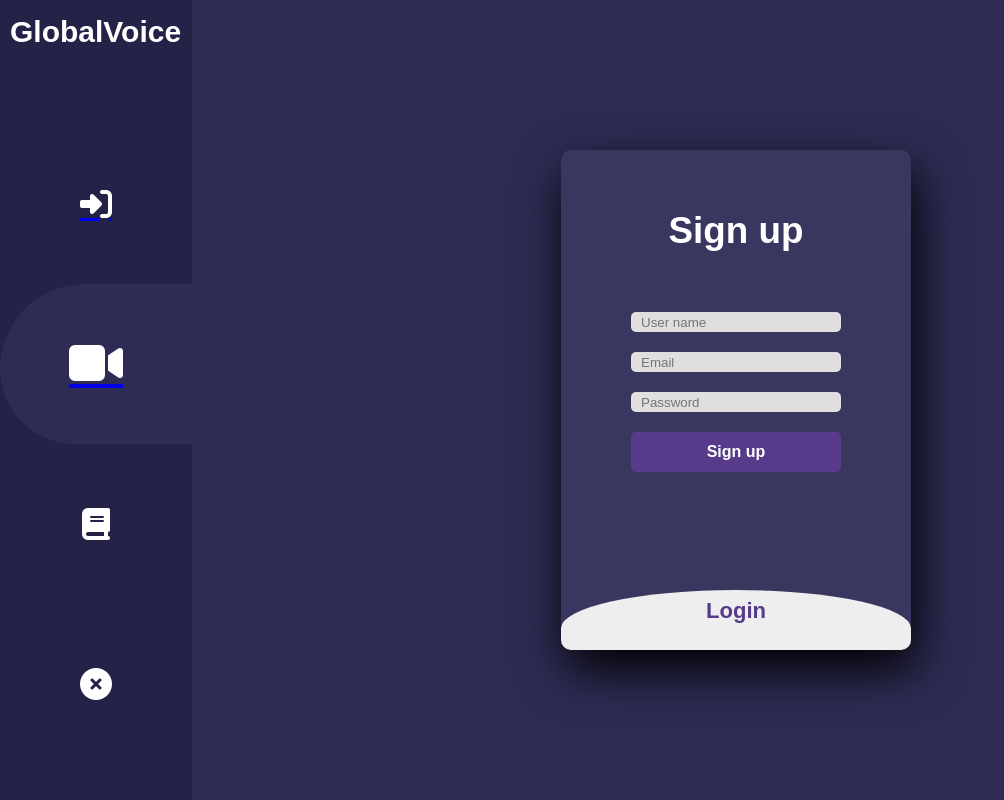
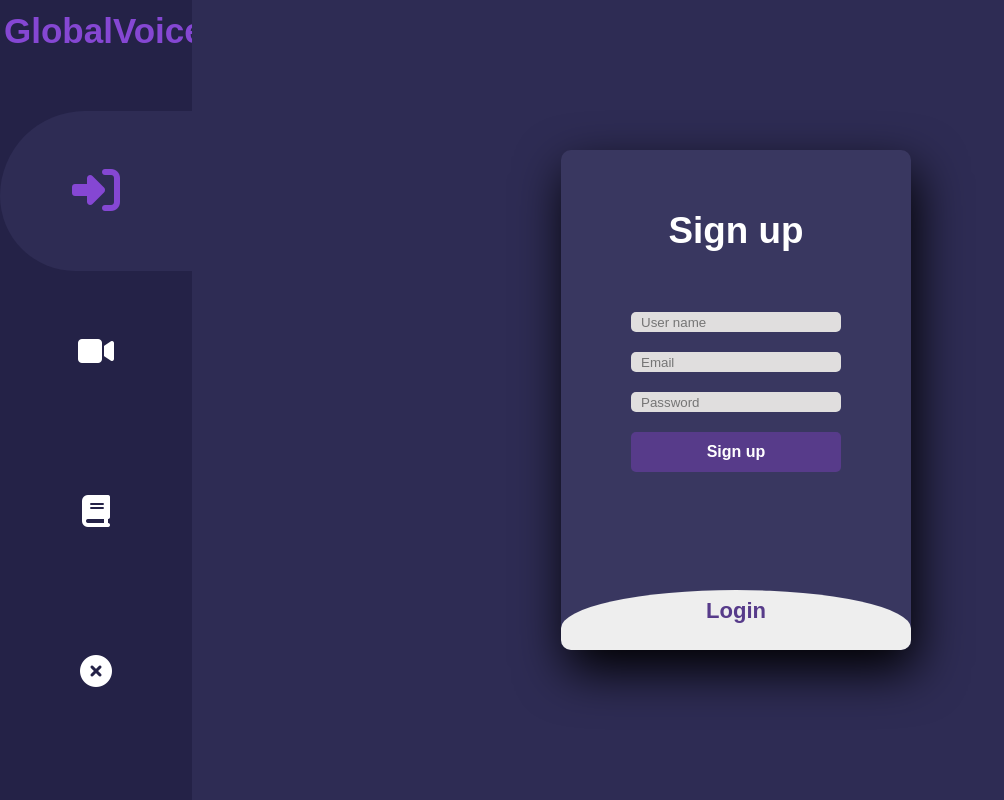
Before and after one commit to Subhamoy-sarkar/GlobalVision, a React (Create React App) app: page / in a window 1280 px wide. Shown: the whole page, without its empty margins (0-1004 px from the left). Built offline with nearby package versions, Linux system fonts and the light colour scheme.

Commit message:
more animations

```diff
--- a/src/components/Drawer.jsx
+++ b/src/components/Drawer.jsx
@@ -2,7 +2,7 @@ import React, { useState } from 'react'
 import { HashLink } from 'react-router-hash-link';
 import '../styles/drawer.css';
 function Drawercontent(props){
-  const[target,setTarget]=useState('videoBtn');
+  const[target,setTarget]=useState('loginBtn');
   const setBtnBg=(id)=>{
     setTarget(id);
   }
--- a/src/styles/drawer.css
+++ b/src/styles/drawer.css
@@ -5,9 +5,9 @@
 }
 #name {
     text-transform: capitalize;
-    color: white;
-    font-size: 30px;
-    padding: 15px 10px;
+    color: #8547d3;
+    font-size: 35px;
+    padding: 11px 0px 0px 4px;
     font-weight: bold;
 }
 .drawer-content {
@@ -24,11 +24,18 @@
     height: 20vh;
     justify-content: center;
     align-items: center;
+    text-decoration: none;
 }
 .selectedBtn{
     background-color: #2E2C54;
     border-radius: 147px 0 0 130px;
     font-size: 24px;
+}
+.selectedBtn .icon{
+    color: #8547d3;
+}
+.selectedBtn .icon:hover{
+    color: white;
 }
 .exit{
     display: flex;
@@ -47,5 +54,5 @@
     color: rgb(255, 255, 255);
 }
 .icon:hover {
-    color: #8871E6;
+    color: #8547d3;
 }
```
